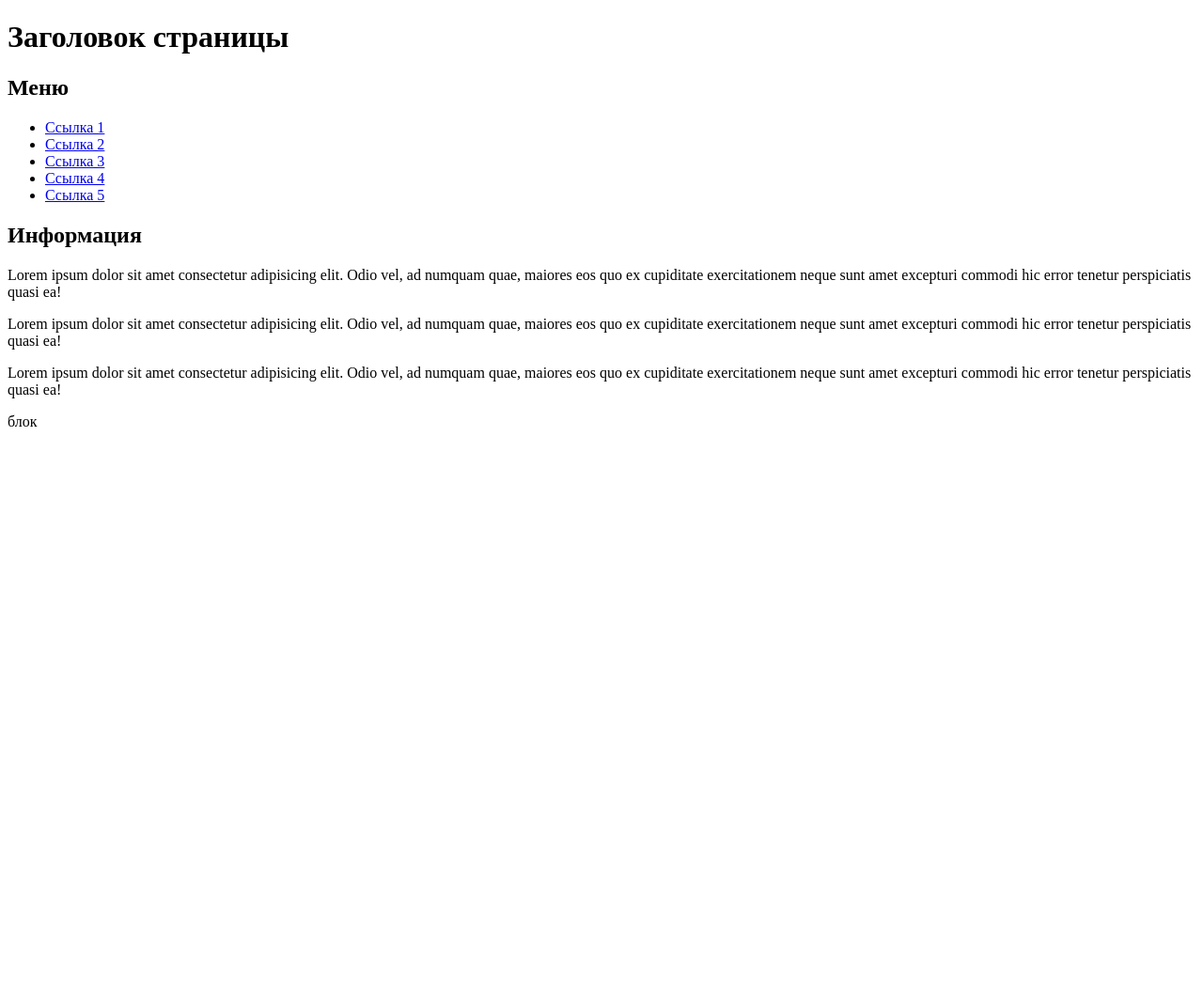
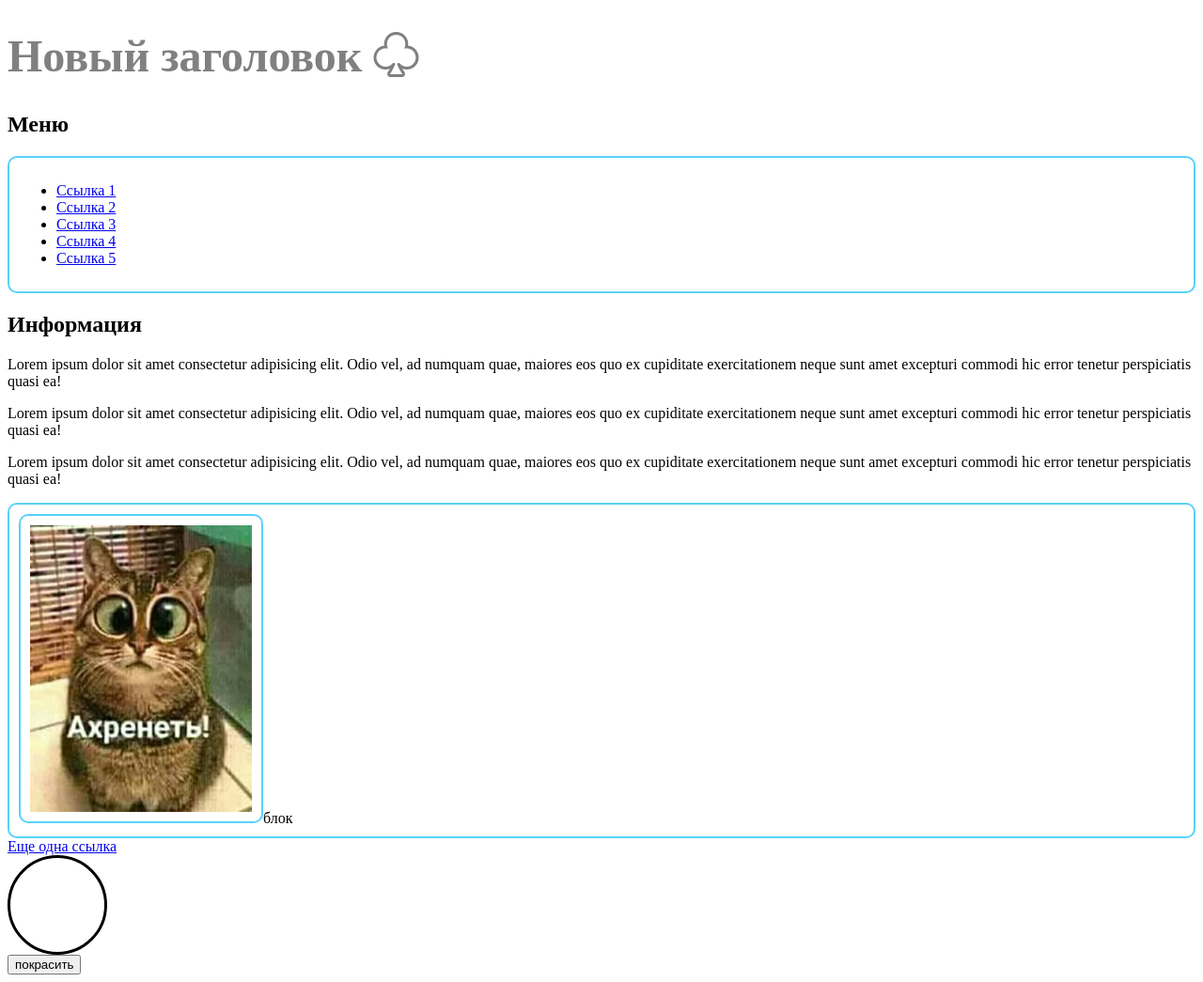
Before and after one commit to nasteeak/programming, a plain HTML site: page dom.html in a window 1280 px wide. Shown: the whole page at 94% size. Before the commit the page ends 800 px from the top, so only its background shows below. Drawn offline with nearby package versions, Linux system fonts and the light colour scheme.

Commit message:
work Dom

```diff
--- a/JS/dom.js
+++ b/JS/dom.js
@@ -2,9 +2,59 @@
    1.1 Выбор по id */
 const h1 = document.getElementById("title");
 console.log(h1);
-/* Выбор олного элемнта по селектору */
+/* 1.2 Выбор олного элемнта по селектору */
 const menu = document.querySelector(".menu");
 console.log(menu)
-/* Выбор нескольких элементов по селектору */
+/* 1.3 Выбор нескольких элементов по селектору */
 const paragraphs = document.querySelectorAll("p");
 console.log(paragraphs)
+
+/* 2. Прочитать или изменить содержимое тега */
+ console.log(h1.textContent);
+ console.log(h1.innerHTML);
+ console.log(h1.outerHTML);
+ console.log(h1.innerText);
+ console.log(h1.outerText);
+
+ h1.textContent = 'Новый заголовок <i class="bi bi-suit-club"></i>';
+ h1.innerHTML = 'Новый заголовок <i class="bi bi-suit-club"></i>';
+
+ /* 3. Работа со стилями (атрибут style) */
+ h1.style.color = "grey";
+ h1.style.fontSize = "48px";
+ console.log(h1.style);
+
+ /* 4. Работа с классами (атрибут class) */
+ menu.classList.add("border");
+ const h2 = document.querySelector(".blue");
+ h2.classList.remove("blue");
+ console.log(menu.classList.contains("border"));
+
+ /* 5. Работа с атрибутами */
+ const firstLink = document.querySelector(".menu li:first-child a");
+ console.log(firstLink.getAttribute("href")); // узнать значение атрибута
+ firstLink.setAttribute("href", "https://midis.ru/");
+ firstLink.setAttribute("target", "_blank");
+ firstLink.removeAttribute("target"); //удалить атрибут
+
+ /* 6. Создание нового тега */
+ const image = document.createElement("img");
+ image.setAttribute("src", "img/1.jpg");
+ image.classList.add("border");
+ const block = document.getElementById("block");
+ block.classList.add("border");
+ block.prepend(image);
+
+ /* 7. Работа с предками */
+ console.log(firstLink.closest("li"));
+
+/* 8. Работа с потомками */
+console.log(document.querySelectorAll("a"));
+console.log(menu.querySelectorAll("a"));
+
+/* 9. События */
+const btn = document.getElementById("btn");
+const circle = document.querySelector(".circle");
+btn.addEventListener("click", function(){
+   circle.style.background = "red";
+});
--- /dev/null
+++ b/css/style.css
@@ -0,0 +1,17 @@
+.border {
+    border: 2px rgb(89, 210, 247) solid;
+    border-radius: 10px;
+    padding: 10px;
+}
+
+.blue {
+    color: rgb(99, 210, 243);
+}
+
+.circle {
+    width: 100px;
+    height: 100px;
+    border-radius: 50%;
+    border: 3px solid black;
+    transition: background 1s ease-in-out;
+}
--- a/dom.html
+++ b/dom.html
@@ -4,10 +4,12 @@
     <meta charset="UTF-8">
     <meta name="viewport" content="width=device-width, initial-scale=1.0">
     <title>DOM</title>
+    <link rel="stylesheet" href="https://cdn.jsdelivr.net/npm/bootstrap-icons@1.11.3/font/bootstrap-icons.min.css">
+    <link rel="stylesheet" href="css/style.css">
     <script defer src="JS/dom.js"></script>
 </head>
 <body>
-    <h1 id="title">Заголовок страницы</h1>
+    <h1 id="title">Заголовок <i>страницы</i></h1>
     <h2 id="title">Меню</h2>
     <nav class="menu">
         <ul>
@@ -18,14 +20,21 @@
             <li><a href="#">Ссылка 5</a></li>
         </ul>
     </nav>
-    <h2>Информация</h2>
-    <p class="text">Lorem ipsum dolor sit amet consectetur adipisicing elit. Odio vel, ad numquam quae, maiores eos quo ex cupiditate exercitationem
+    <h2 class="blue">Информация</h2>
+    <p class="text">Lorem ipsum dolor sit amet consectetur adipisicing elit. Odio vel,
+        ad numquam quae, maiores eos quo ex cupiditate exercitationem
         neque sunt amet excepturi commodi hic error tenetur perspiciatis quasi ea!</p>
-    <p class="text">Lorem ipsum dolor sit amet consectetur adipisicing elit. Odio vel, ad numquam quae, maiores eos quo ex cupiditate exercitationem
+    <p class="text">Lorem ipsum dolor sit amet consectetur adipisicing elit. Odio vel,
+        ad numquam quae, maiores eos quo ex cupiditate exercitationem
         neque sunt amet excepturi commodi hic error tenetur perspiciatis quasi ea!</p>
-    <p>Lorem ipsum dolor sit amet consectetur adipisicing elit. Odio vel, ad numquam quae, maiores eos quo ex cupiditate exercitationem
+    <p>Lorem ipsum dolor sit amet consectetur adipisicing elit. Odio vel,
+        ad numquam quae, maiores eos quo ex cupiditate exercitationem
         neque sunt amet excepturi commodi hic error tenetur perspiciatis quasi ea!</p>
     <div id="block">блок</div>
+    <a href="#">Еще одна ссылка</a>
+
+    <div class="circle"></div>
+    <button id="btn">покрасить</button>
 
 </body>
 </html>
```
Also changed, not shown: JS/task2.js (+9 -12 lines), img/1.jpg (added).
